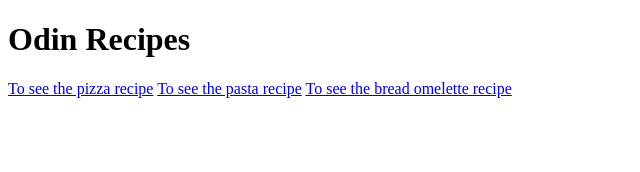
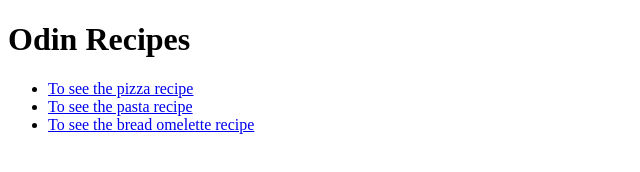
Before and after one commit to RuneProgramz/odin-recipes, a plain HTML site: page index.html in a window 1280 px wide. Shown: the whole page, without its empty margins (0-640 px from the left). Drawn offline with Linux system fonts and the light colour scheme.

Commit message:
Added lists so links are spaced

```diff
--- a/index.html
+++ b/index.html
@@ -7,8 +7,10 @@
 
 <body>
 <h1>Odin Recipes</h1>
-<a href="./recipes/pizza.html" target="_self" rel="noopener noreferrer"> To see the pizza recipe</a>
-<a href ="./recipes/pasta.html" target="_self" rel="noopener noreferrer"> To see the pasta recipe</a>
-<a href="./recipes/breadandeggs.html" target="_self" rel="noopener noreferrer"> To see the bread omelette recipe</a>
+<ul>
+<li><a href="./recipes/pizza.html" target="_self" rel="noopener noreferrer"> To see the pizza recipe</a></li>
+<li><a href ="./recipes/pasta.html" target="_self" rel="noopener noreferrer"> To see the pasta recipe</a></li>
+<li><a href="./recipes/breadandeggs.html" target="_self" rel="noopener noreferrer"> To see the bread omelette recipe</a></li>
+</ul>
 </body>
 </html>
```
